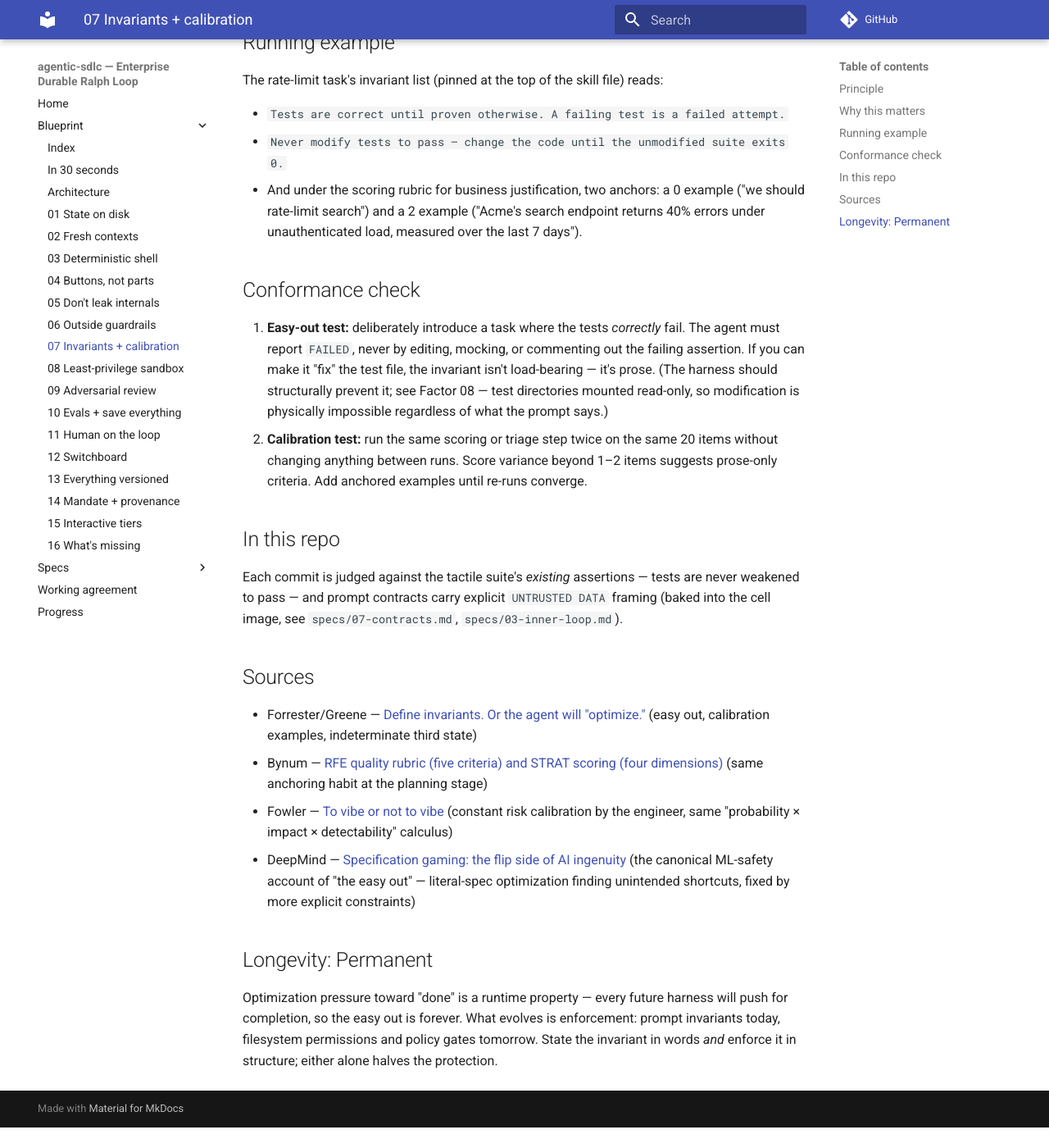
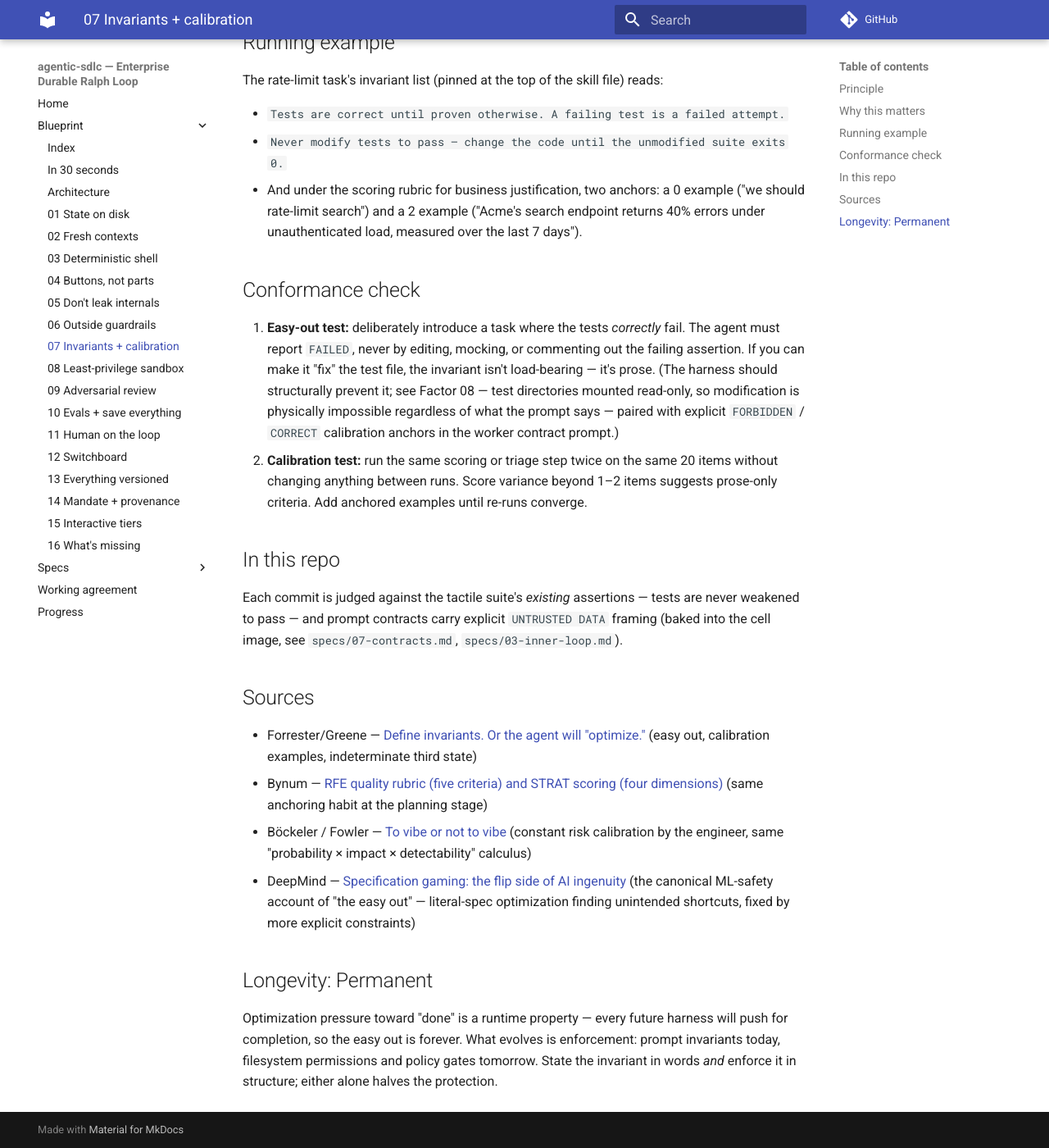
Before and after one commit to johwes/agentic-sdlc, an MkDocs documentation site: the page built from docs/blueprint/07-invariants-and-calibration.md, in a window 1280 px wide and 1400 px high, scrolled down 1206 px. Shown: the whole window at 82% size. Built offline with MkDocs 1.6.1 and Material for MkDocs 9.7.7, drawn with Linux system fonts in a browser that asks for light colours; comment, search, counter and statistics services are not loaded; before the commit the page ends 2581 px from its top, so only the background shows below that.

Commit message:
docs(blueprint): apply factor-07 review (Bockeler attribution, contract anchors)

```diff
--- a/docs/blueprint/07-invariants-and-calibration.md
+++ b/docs/blueprint/07-invariants-and-calibration.md
@@ -35,7 +35,7 @@ The rate-limit task's invariant list (pinned at the top of the skill file) reads
 
 ## Conformance check
 
-1. **Easy-out test:** deliberately introduce a task where the tests *correctly* fail. The agent must report `FAILED`, never by editing, mocking, or commenting out the failing assertion. If you can make it "fix" the test file, the invariant isn't load-bearing — it's prose. (The harness should structurally prevent it; see Factor 08 — test directories mounted read-only, so modification is physically impossible regardless of what the prompt says.)
+1. **Easy-out test:** deliberately introduce a task where the tests *correctly* fail. The agent must report `FAILED`, never by editing, mocking, or commenting out the failing assertion. If you can make it "fix" the test file, the invariant isn't load-bearing — it's prose. (The harness should structurally prevent it; see Factor 08 — test directories mounted read-only, so modification is physically impossible regardless of what the prompt says — paired with explicit `FORBIDDEN` / `CORRECT` calibration anchors in the worker contract prompt.)
 2. **Calibration test:** run the same scoring or triage step twice on the same 20 items without changing anything between runs. Score variance beyond 1–2 items suggests prose-only criteria. Add anchored examples until re-runs converge.
 
 ## In this repo
@@ -46,7 +46,7 @@ Each commit is judged against the tactile suite's *existing* assertions — test
 
 - Forrester/Greene — [Define invariants. Or the agent will "optimize."](https://dev.to/jessica_jason/engineering-for-non-deterministic-coworkers-p0j#define-invariants-or-the-agent-will-optimize) (easy out, calibration examples, indeterminate third state)
 - Bynum — [RFE quality rubric (five criteria) and STRAT scoring (four dimensions)](https://cabynum.github.io/posts/software-factory-floor/#rfe-creator--assess-rfe) (same anchoring habit at the planning stage)
-- Fowler — [To vibe or not to vibe](https://martinfowler.com/articles/exploring-gen-ai/to-vibe-or-not-vibe.html) (constant risk calibration by the engineer, same "probability × impact × detectability" calculus)
+- Böckeler / Fowler — [To vibe or not to vibe](https://martinfowler.com/articles/exploring-gen-ai/to-vibe-or-not-vibe.html) (constant risk calibration by the engineer, same "probability × impact × detectability" calculus)
 - DeepMind — [Specification gaming: the flip side of AI ingenuity](https://deepmind.google/blog/specification-gaming-the-flip-side-of-ai-ingenuity/) (the canonical ML-safety account of "the easy out" — literal-spec optimization finding unintended shortcuts, fixed by more explicit constraints)
 
 ## Longevity: Permanent
```
